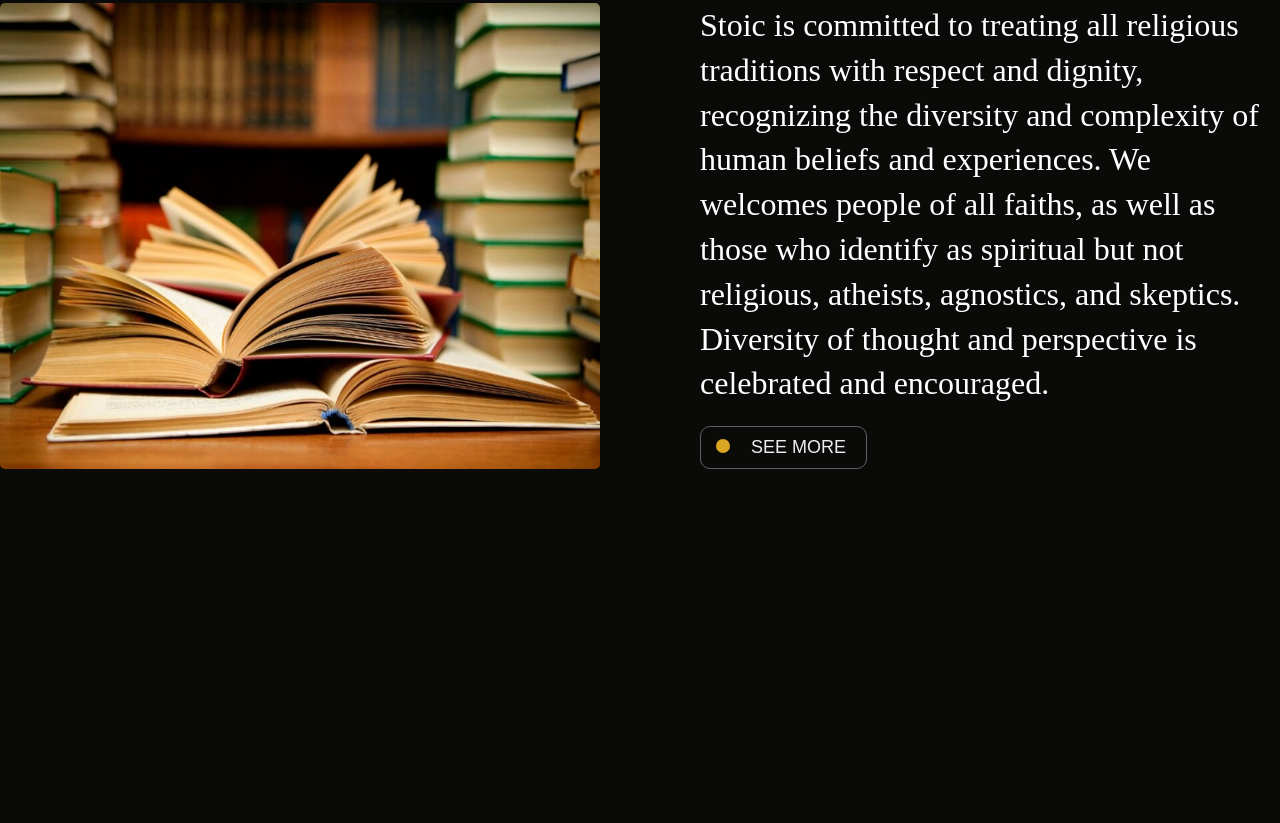
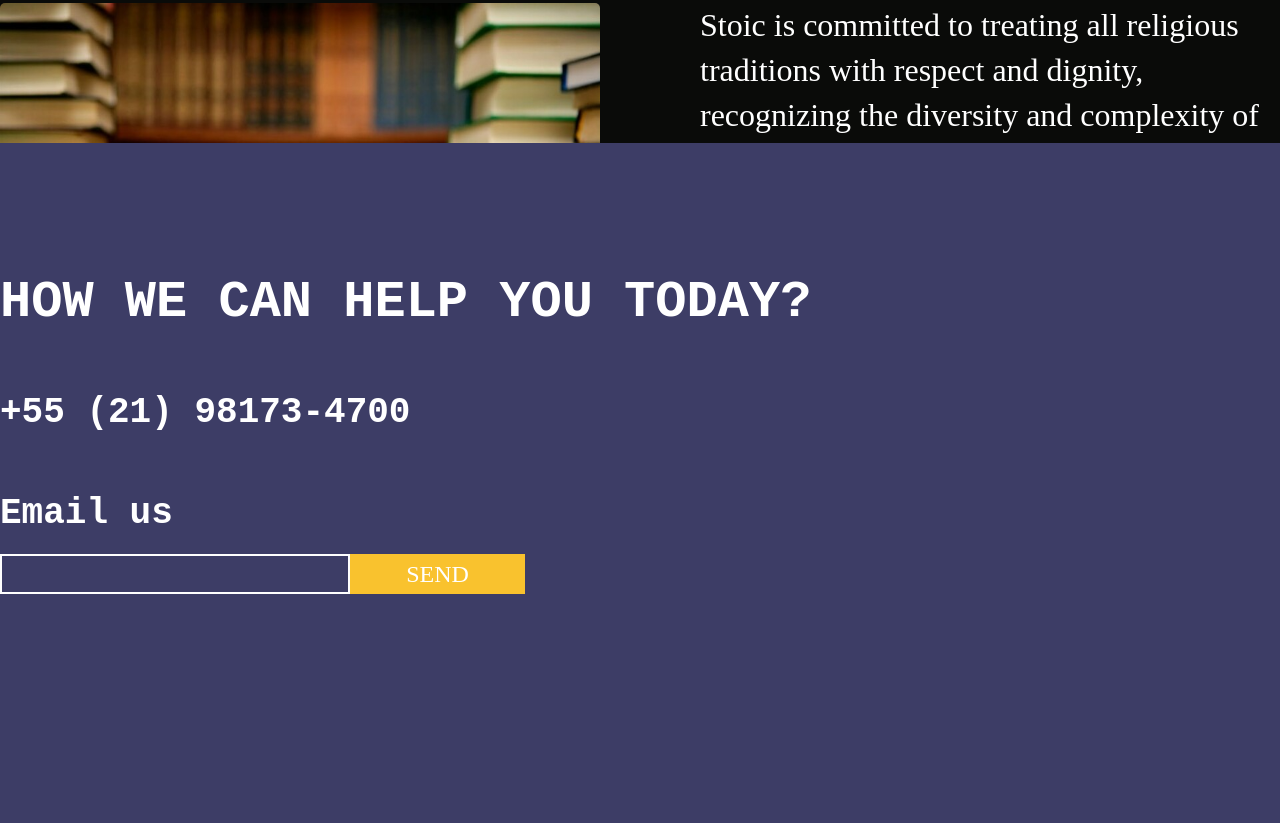
Before and after one commit to DiegoRamos36/Stoic, a plain HTML site: page index.html in a window 1280 px wide. Shown: the part 857-1680 px from the top of the page. Drawn offline with Linux system fonts and the light colour scheme; a web font is replaced by a local one.

Commit message:
pequenos acertos e footer estilizado

```diff
--- a/css/base.css
+++ b/css/base.css
@@ -5,6 +5,7 @@
   margin: 0;
   box-sizing: border-box;
 }
+
 
 img {
   display: block;
@@ -23,7 +24,7 @@ body {
   background: #0A0B09;
   color: white;
   scroll-behavior: smooth;
-
+  overflow-x: hidden;
 }
 
 body.loaded {
@@ -85,6 +86,7 @@ body.loaded {
 
 
 .load-circle {
+  box-sizing: content-box;
   width: 50px;
   height: 50px;
   padding: 10px;
@@ -93,7 +95,7 @@ body.loaded {
   right: 50px;
   border-radius: 50%;
   margin: 20px;
-  box-shadow: 0px 0px 0px 2px;
+  border: 2px solid #fff;
   z-index: 999;
 }
 
@@ -103,5 +105,4 @@ body.loaded {
   font-weight: normal;
   font-size: 24px;
   text-align: right;
-
 }
--- /dev/null
+++ b/css/footer.css
@@ -0,0 +1,56 @@
+.footer {
+  position: fixed;
+left: 0;
+right: 0;
+height: 100%;
+bottom: -1000px;
+background: #3D3D66;
+z-index: 2;
+transition: all 1s ease-out;
+}
+
+.footer.open {
+  transform: translateY(0px);
+  bottom: 0;
+}
+
+.footer h1 {
+  font-size: 52px;
+  margin-top: 100px;
+  font-family: Kode Mono, monospace;
+  text-transform: uppercase;
+}
+
+.footer h3 {
+  font-family: Kode Mono, monospace;
+  font-size: 36px;
+  margin-top: 60px;
+  margin-bottom: 20px;
+}
+
+.footer label {
+  max-width: 500px;
+  height: 40px;
+  display: grid;
+  grid-template-columns: 70% 35%;
+}
+
+.footer button {
+  background: #F9C22E;
+  color: #fff;
+  font-family: Kode Mono;
+  text-transform: uppercase;
+  font-size: 24px;
+  border: none;
+  cursor: pointer;
+}
+
+.footer button:hover {
+  background: goldenrod;
+}
+
+.footer input {
+  background: transparent;
+  border: 2px solid #fff;
+  color: #fff;
+}
--- a/css/team.css
+++ b/css/team.css
@@ -32,5 +32,6 @@ justify-content: center;
 }
 
 .our-team button {
-  margin-top: 48px;
+  margin-top: 60px;
+  margin-bottom: 300px;
 }
--- a/index.html
+++ b/index.html
@@ -79,14 +79,19 @@
   <ul class="slide">
   </ul>
 </section>
-  <button class="btn-content">Other Books</button>
+
 
 
 <footer class="footer">
-  <h1>How we can help you today?</h1>
-  <h3>Email us</h3>
-  <h3>+55 (21) 98173-4700</h3>
-  <h1>stoic</h1>
+  <div class="container">
+    <h1>How we can help you today?</h1>
+    <h3>+55 (21) 98173-4700</h3>
+    <h3>Email us</h3>
+    <label>
+      <input type="text">
+      <button>Send</button>
+    </label>
+  </div>
 </footer>
 
 <script src="slide.js"></script>
--- a/script.js
+++ b/script.js
@@ -24,13 +24,10 @@ function scrollOpacity() {
   const scrollTop = window.scrollY;
   const maxScroll = 600;
 
-  // Calcular a opacidade baseada no scrollTop
   const opacity = 1 - scrollTop / maxScroll;
 
-  // Limitar a opacidade entre 0 e 1
   const clampedOpacity = Math.min(Math.max(opacity, 0), 1);
 
-  // Aplicar a opacidade ao elemento
   document.querySelector('.landing-page h1:nth-child(1)').style.opacity =
     clampedOpacity;
   document.querySelector('.landing-page h1:nth-child(2)').style.opacity =
@@ -50,6 +47,15 @@ function scrollWork() {
     this.document.querySelector('.our-work').classList.remove('open');
   }
 }
+function scrollFooter() {
+  let scrollTop = window.pageYOffset || this.document.documentElement.scrollTop;
+  let triggerHeigthFooter = 2400;
+  if (scrollTop >= triggerHeigthFooter) {
+    this.document.querySelector('.footer').classList.add('open');
+  } else {
+    this.document.querySelector('.footer').classList.remove('open');
+  }
+}
 
 function scrollHistory() {
   let scrollTop = window.pageYOffset || this.document.documentElement.scrollTop;
@@ -64,6 +70,7 @@ function scrollHistory() {
 window.addEventListener('scroll', scrollTitle);
 window.addEventListener('scroll', scrollWork);
 window.addEventListener('scroll', scrollOpacity);
+window.addEventListener('scroll', scrollFooter);
 
 document.querySelector('.open-menu')?.addEventListener('click', function () {
   document.querySelector('.menu')?.classList.toggle('open');
--- a/style.css
+++ b/style.css
@@ -6,3 +6,4 @@
 @import './css/books.css';
 @import './css/slide.css';
 @import './css/team.css';
+@import './css/footer.css';
```
